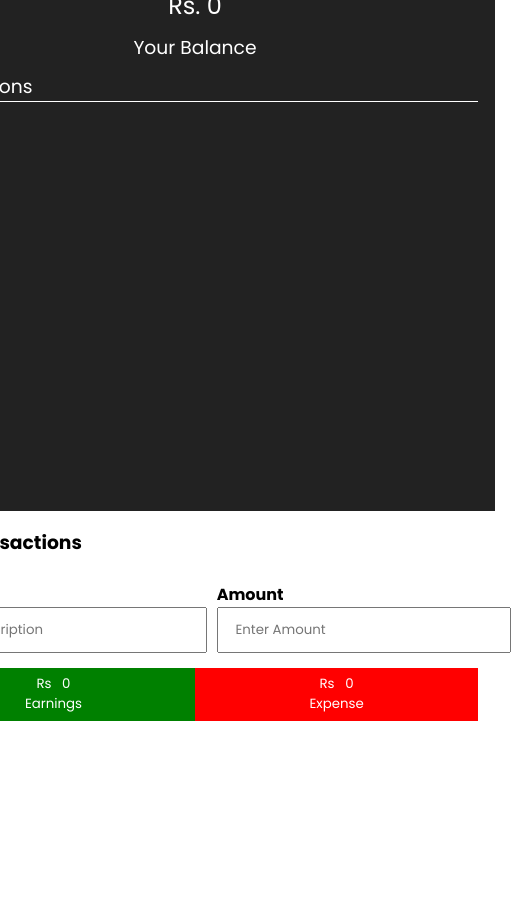
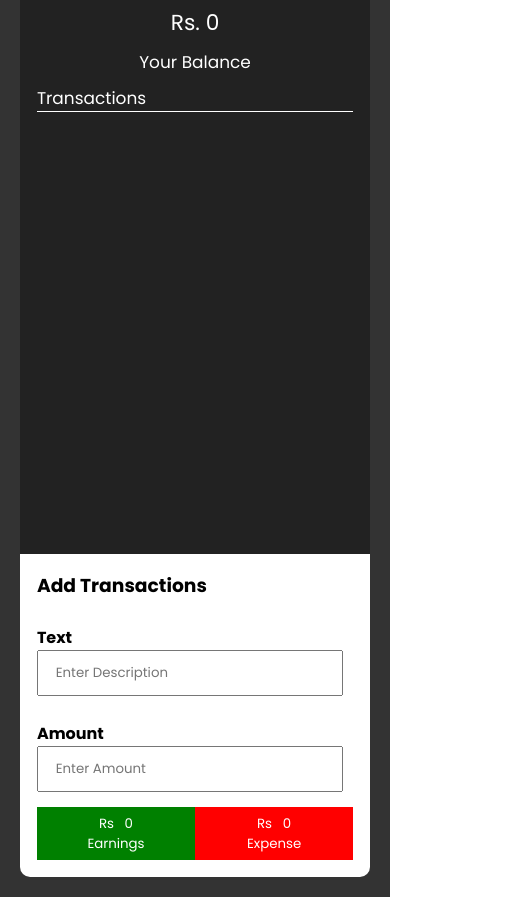
Before and after one commit to vivekpalan/ExpenseTracker, a plain HTML site: page index.html in a window 390 px wide. Shown: the part 97-994 px from the top of the page, 521 px wide, since content can reach past the window. Before the commit the page ends 844 px from the top, so only its background shows below. Drawn offline with Linux system fonts and the light colour scheme.

Commit message:
mobile view css added

```diff
--- a/style.css
+++ b/style.css
@@ -16,6 +16,15 @@
     font-weight: normal;
 }
 
+::-webkit-scrollbar{
+    width: 12px;
+    background-color: #222;
+}
+::-webkit-scrollbar-thumb{
+    background-color: #000;
+    border-radius: 50px;
+}
+
 ul{
     list-style-type: none;
 }
@@ -28,24 +37,25 @@ ul{
 } */
 #main{
     width: 100%;
-    height: 100vh;
     background-color: #333;
     position: relative;
     display: flex;
     justify-content: center;
+    padding: 20px;
 }
 .expense-tracker{
-    width: 600px;
-    height: 100vh;
+    width: 400px;
     display: flex;
     flex-direction: column;
     align-items: center;
     background-color: #222;
+    border-radius: 10px;
+    overflow-y: hidden;
 }
 .tracker-head{
-    padding: var(--padding-xml);
+    font-size: 14.5px;
+    padding:  20px var(--padding-xml);
     width: 100%;
-    /* border: 2px solid red; */
     text-align: center;
 }
 .tracker-head h1{
@@ -64,7 +74,6 @@ ul{
     width: 100%;
     height: 50vh;
     overflow: auto;
-    /* border: 2px solid red; */
     padding-top: var(--padding-xml);
 }
 
@@ -97,7 +106,6 @@ ul li .icon-container img{
 }
 
 .tracker-calculator{
-    height: calc(100vh - 70vh);
     width: 100%;
     background-color: #fff;
     padding: var(--padding-xml);
@@ -110,7 +118,7 @@ form{
     width: 100%;
     margin-top: 25px;
     display: grid;
-    grid-template-columns: 1fr 1fr;
+    gap: 10px;
 }
 form div{
     display: flex;
@@ -139,3 +147,16 @@ input{
     background-color: red;
     border: none;
 }
+
+@media screen and (min-width:600px) {
+    .expense-tracker{
+        width: 550px;
+    }
+    form{
+        grid-template-columns: 1fr 1fr;
+    }
+    input{
+        padding: 8px 15px;
+    }
+
+}
```
